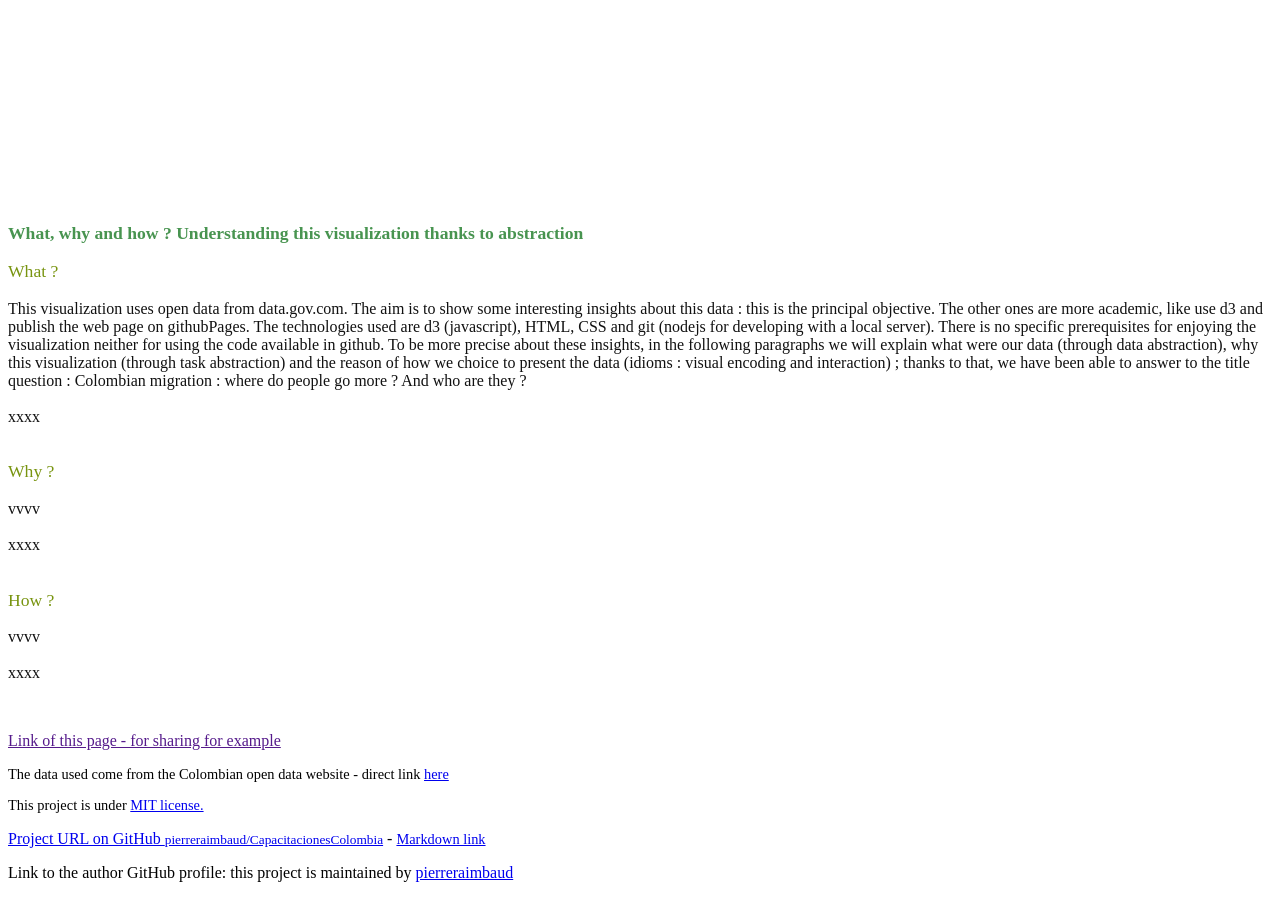
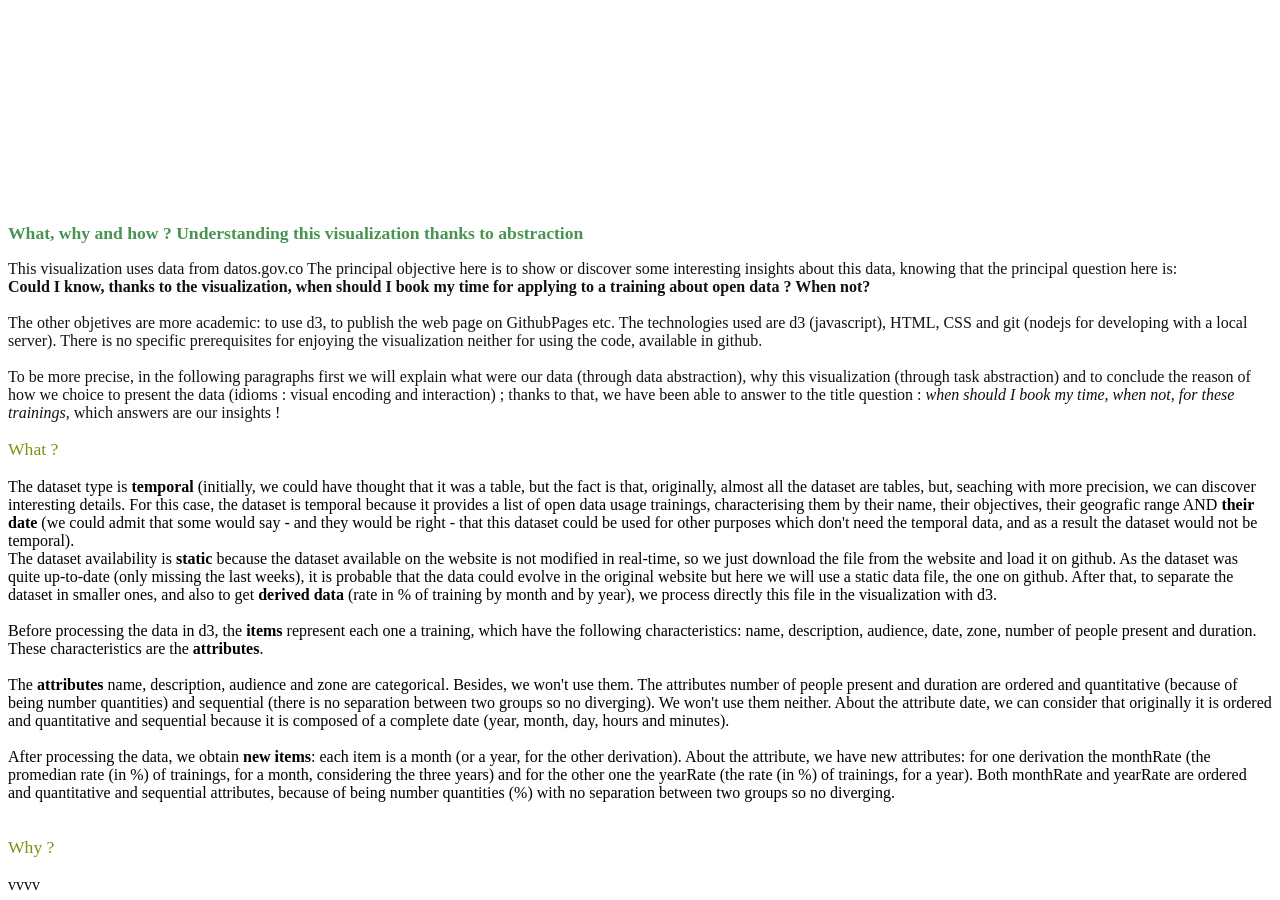
Before and after one commit to pierreraimbaud/CapacitacionesColombia, a Jekyll site: the page built from README.md, in a window 1280 px wide and 900 px high, scrolled down 461 px. Built offline with Jekyll 4.4.1, drawn with Linux system fonts in a browser that asks for light colours; our own code applies the rules of GitHub Pages for plain Markdown files; some of the changed text lies outside the part shown.

Commit message:
Intro + what viz analysis

```diff
--- a/_layouts/default.html
+++ b/_layouts/default.html
@@ -52,7 +52,7 @@
       }
     </style>
 
-    <h1>You want to benefit from a training from the Colombian government about Open Data ? </br>But when are these trainings mostly given?</h1>
+    <h1>You want to benefit from a training from the Colombian government about Open Data ? </br>But when are these trainings mostly given? When not?</h1>
 
     <div id="wrapper">
 
@@ -67,14 +67,21 @@
 
        <div id = "explcontainer">
             <h2>What, why and how ? Understanding this visualization thanks to abstraction</h2>
-            <p style="color:#789410;font-size:110%">What ?</p>
-            <p style="color:#111111;">
-              This visualization uses open data from data.gov.com. The aim is to show some interesting insights about this data : this is the principal objective. The other ones are more academic, like use d3 and publish the web page on githubPages. The technologies used are d3 (javascript), HTML, CSS and git (nodejs for developing with a local server). There is no specific prerequisites for enjoying the visualization neither for using the code available in github.
-              To be more precise about these insights, in the following paragraphs we will explain what were our data (through data abstraction), why this visualization (through task abstraction) and the reason of how we choice to present the data (idioms : visual encoding and interaction) ; thanks to that, we have been able to answer to the title question : Colombian migration : where do people go more ? And who are they ?
+                        <p style="color:#111111;">
+              This visualization uses data from datos.gov.co The principal objective here is to show or discover some interesting insights about this data, knowing that the principal question here is:<br/><b>Could I know, thanks to the visualization, when should I book my time for applying to a training about open data ? When not? </b>
               <br/><br/>
-              xxxx
+              The other objetives are more academic: to use d3, to publish the web page on GithubPages etc. The technologies used are d3 (javascript), HTML, CSS and git (nodejs for developing with a local server). There is no specific prerequisites for enjoying the visualization neither for using the code, available in github.
               <br/><br/>
-            </p>
+              To be more precise, in the following paragraphs first we will explain what were our data (through data abstraction), why this visualization (through task abstraction) and to conclude the reason of how we choice to present the data (idioms : visual encoding and interaction) ; thanks to that, we have been able to answer to the title question : <i>when should I book my time, when not, for these trainings</i>, which answers are our insights !
+              <br/>
+              <p style="color:#789410;font-size:110%">What ?</p>
+              The dataset type is <b>temporal</b> (initially, we could have thought that it was a table, but the fact is that, originally, almost all the dataset are tables, but, seaching with more precision, we can discover interesting details. For this case, the dataset is temporal because it provides a list of open data usage trainings, characterising them by their name, their objectives, their geografic range AND <b>their date</b> (we could admit that some would say - and they would be right - that this dataset could be used for other purposes which don't need the temporal data, and as a result the dataset would not be temporal). </br>The dataset availability is <b>static</b> because the dataset available on the website is not modified in real-time, so we just download the file from the website and load it on github. As the dataset was quite up-to-date (only missing the last weeks), it is probable that the data could evolve in the original website but here we will use a static data file, the one on github. After that, to separate the dataset in smaller ones, and also to get <b>derived data</b> (rate in % of training by month and by year), we process directly this file in the visualization with d3.<br/><br/>
+
+              Before processing the data in d3, the <b>items</b> represent each one a training, which have the following characteristics: name, description, audience, date, zone, number of people present and duration. These characteristics are the <b>attributes</b>.<br/><br/>
+
+              The <b>attributes</b> name, description, audience and zone are categorical. Besides, we won't use them. The attributes number of people present and duration are ordered and quantitative (because of being number quantities) and sequential (there is no separation between two groups so no diverging). We won't use them neither. About the attribute date, we can consider that originally it is ordered and quantitative and sequential because it is composed of a complete date (year, month, day, hours and minutes).<br/><br/>
+
+              After processing the data, we obtain <b>new items</b>: each item is a month (or a year, for the other derivation). About the attribute, we have new attributes: for one derivation the monthRate (the promedian rate (in %) of trainings, for a month, considering the three years) and for the other one the yearRate (the rate (in %) of trainings, for a year). Both monthRate and yearRate are ordered and quantitative and sequential attributes, because of being number quantities (%) with no separation between two groups so no diverging.<br/><br/>
             <p style="color:#789410;font-size:110%">Why ?</p>
             <p style="color:#111111;">
               vvvv
```
